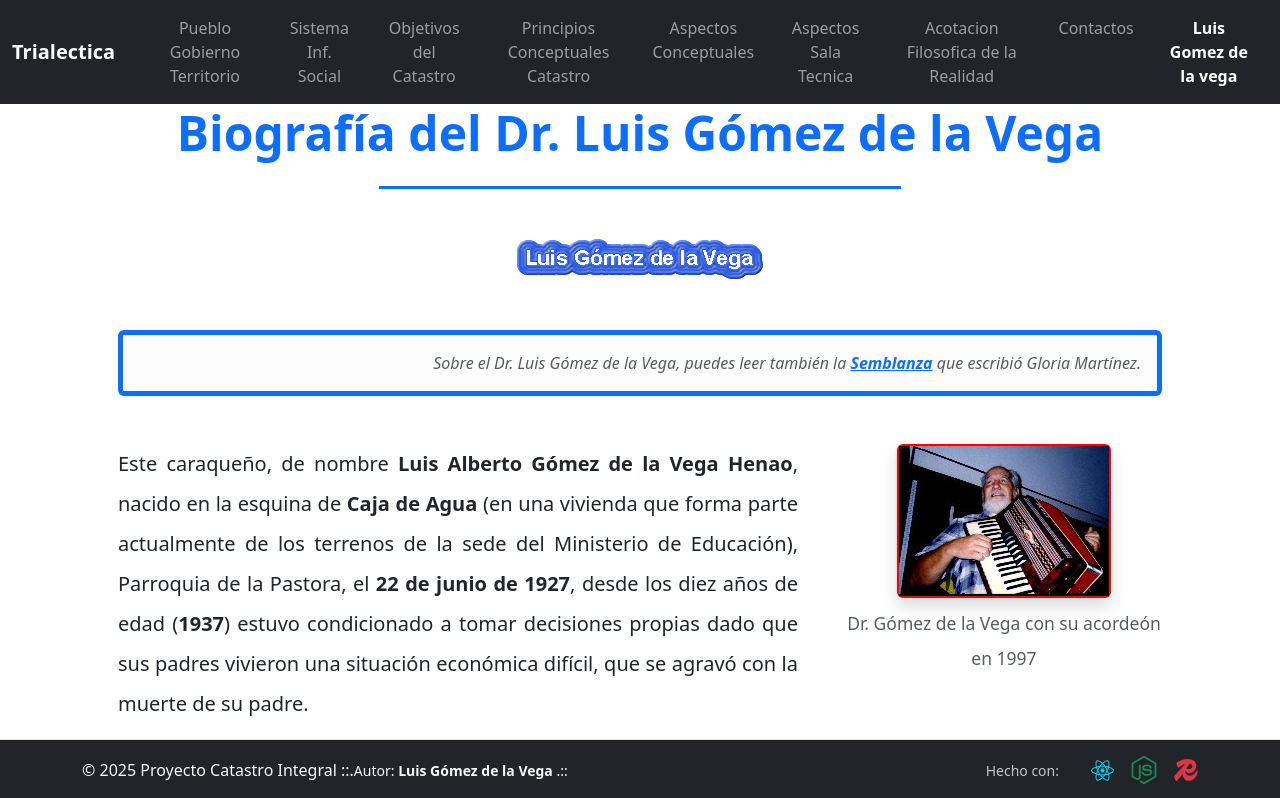
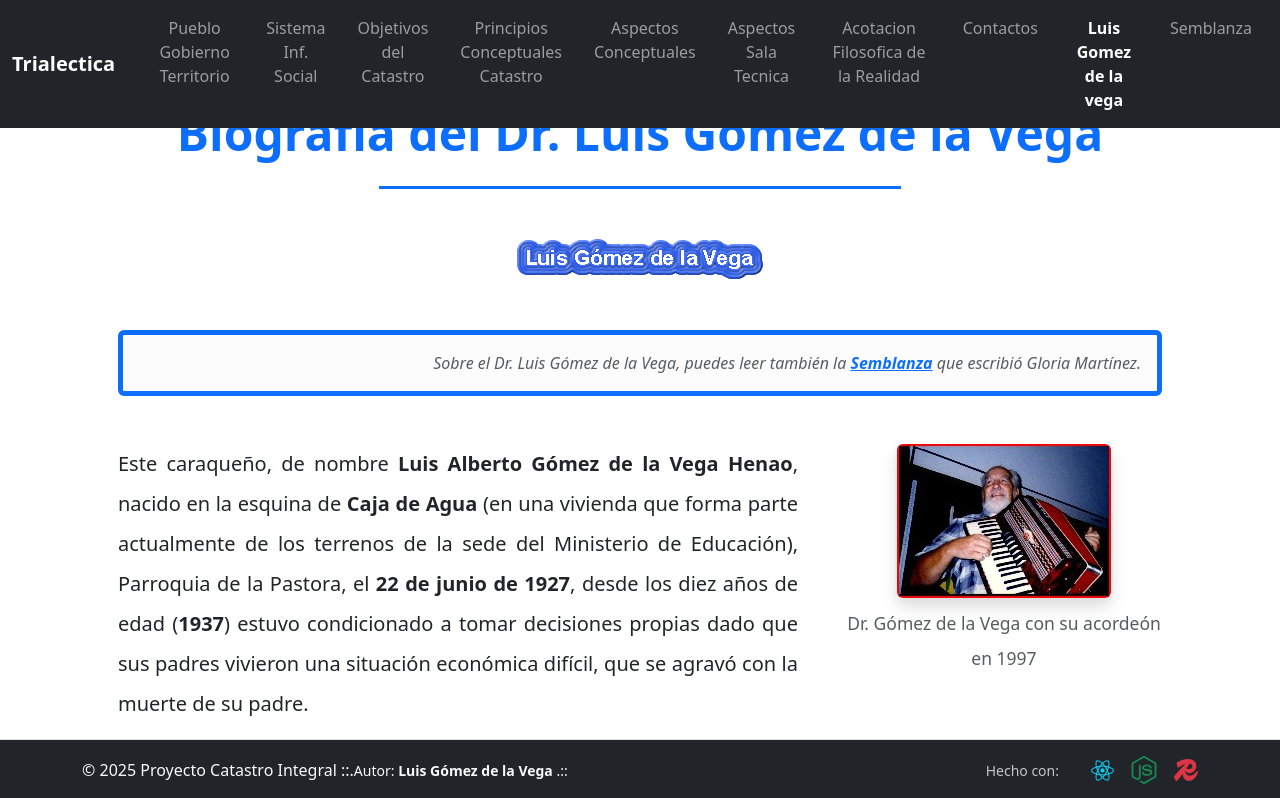
Before and after one commit to moleculax/Trialectica, a React (Vite) app: page /BiografiaLuisGomez in a window 1280 px wide. Shown: the top 798 px of the page. Built offline with nearby package versions, Linux system fonts and the light colour scheme; the HTML template or start-up script is replaced by a standard one.

Commit message:
semblanza

```diff
--- a/src/component/BiografiaLuisGomez.jsx
+++ b/src/component/BiografiaLuisGomez.jsx
@@ -36,7 +36,7 @@ export default function BiografiaLuisGomez() {
                         <div className="alert alert-light border-start border-primary border-5 mb-5">
                             <p className="mb-0 text-end fst-italic text-muted">
                                 Sobre el Dr. Luis Gómez de la Vega, puedes leer también la{" "}
-                                <a href="/SemblanzaLuisGomez" className="text-primary fw-bold text-decoration-underline">
+                                <a href="#" className="text-primary fw-bold text-decoration-underline">
                                     Semblanza
                                 </a>{" "}
                                 que escribió Gloria Martínez.
--- a/src/component/Navbar.jsx
+++ b/src/component/Navbar.jsx
@@ -77,6 +77,12 @@ export default function Navbar() {
                                Luis Gomez de la vega
                             </NavLink>
                         </li>
+                        <li className="nav-item mx-2">
+                            <NavLink to="/SemblanzaLuisGomez"
+                                     className={({ isActive }) => `nav-link ${isActive ? "active fw-semibold" : ""}`}>
+                                Semblanza
+                            </NavLink>
+                        </li>
 
 
                     </ul>
```
